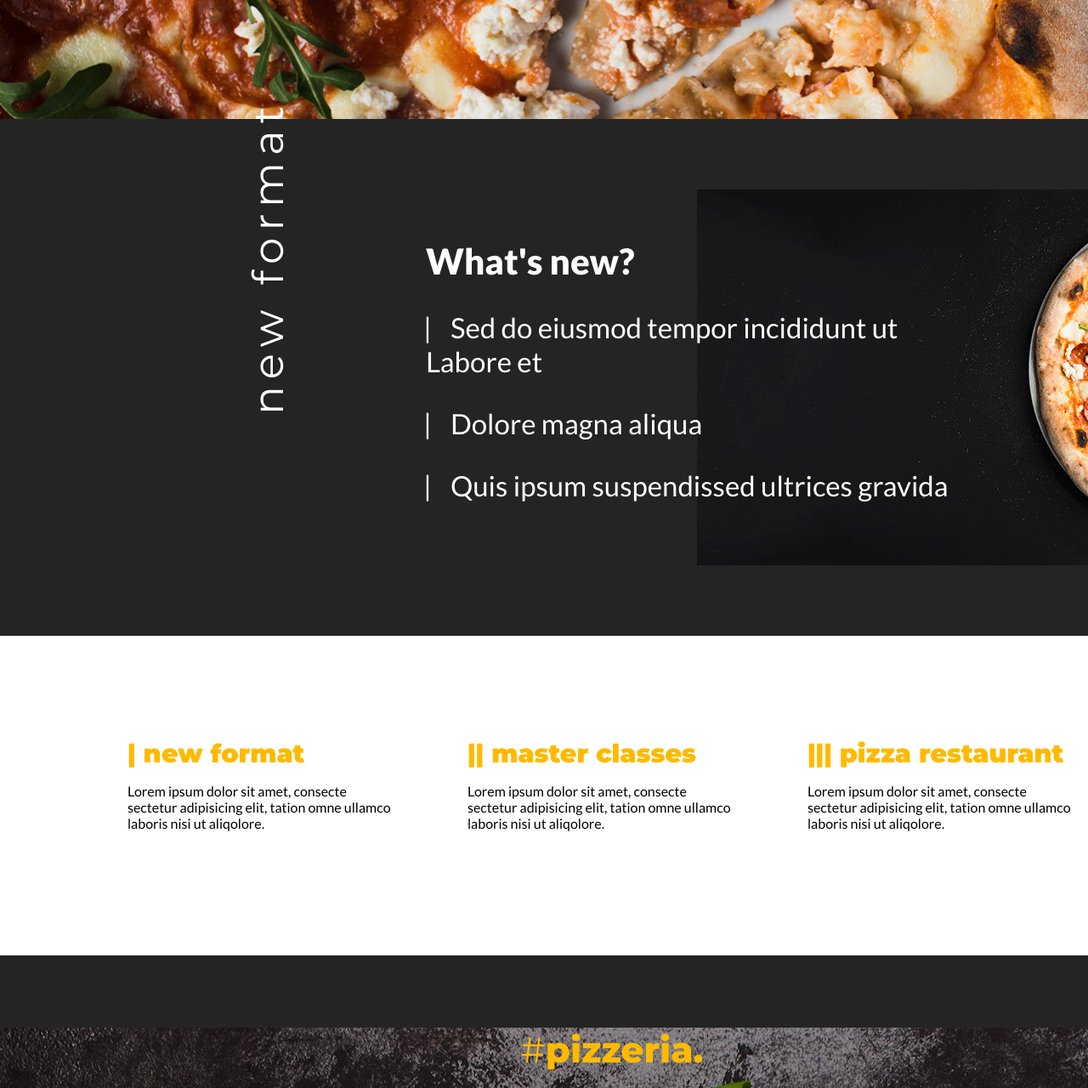
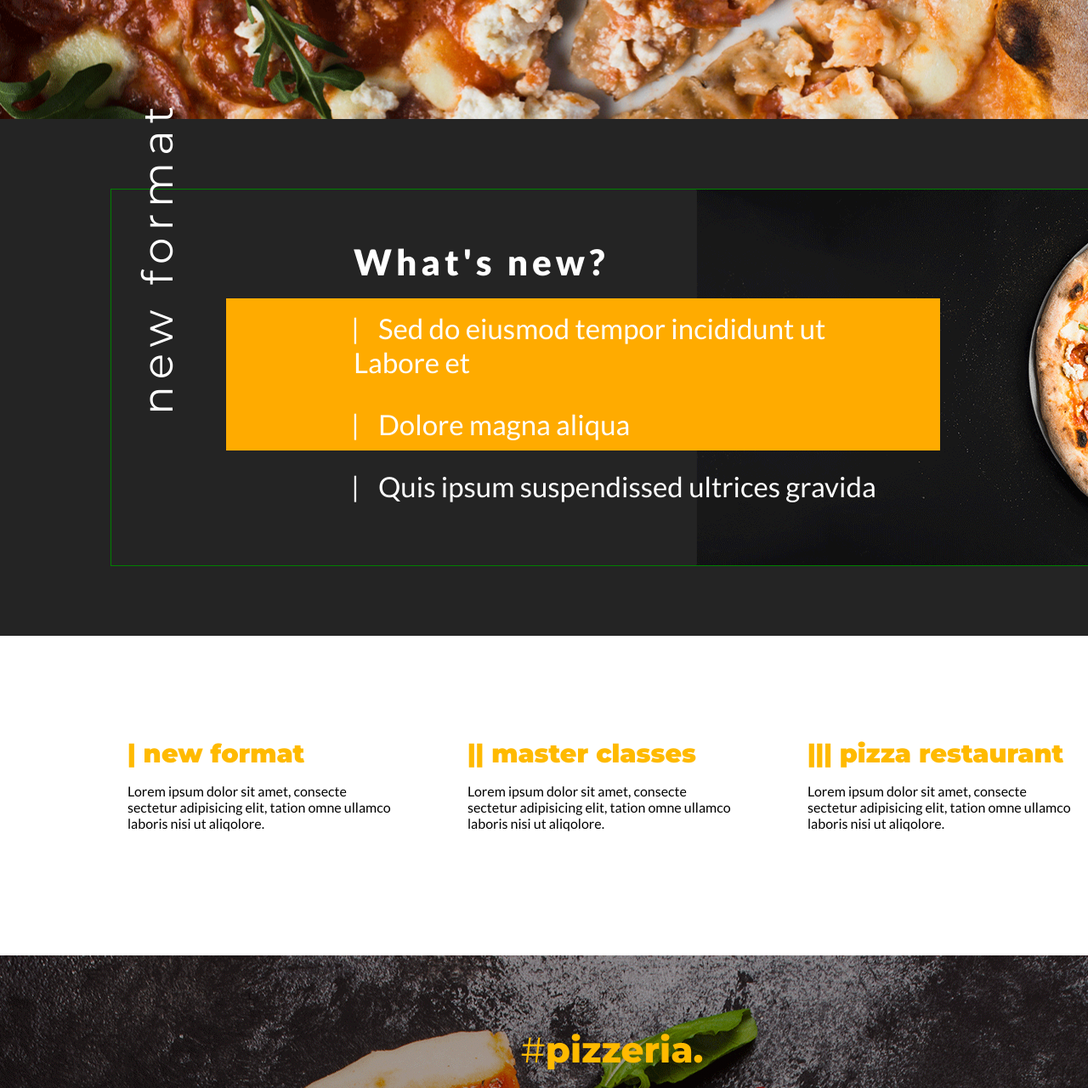
Before and after one commit to marina-russ/moody-food-pixel-perfect, a plain HTML site: page index.html in a window 1280 px wide. Shown: the part 660-1940 px from the top of the page at 85% size. Drawn offline with Linux system fonts and the light colour scheme.

Commit message:
completes group 2 decorative box

```diff
--- a/index.html
+++ b/index.html
@@ -46,8 +46,9 @@
     </div>
 
     <div class="group2">
+      <p class="group2-decorative-header">New format</p>
       <div class="group2-content clearfix">
-        <p class="group2-decorative-header">New format</p>
+
         <div class="group2-text">
           <h3>What's new?</h3>
           <p>Sed do eiusmod tempor incididunt ut Labore et</p>
--- a/styles.css
+++ b/styles.css
@@ -174,7 +174,9 @@ nav {
 }
 
 .group2-content {
+  height: 444px;
   margin-left: 130px;
+  border: 1px solid green;
 }
 
 .group2-decorative-header {
@@ -191,14 +193,24 @@ nav {
 .group2-text {
   font-family: "Lato";
   font-weight: 300;
-  float: left;
   margin-top: 60px;
-  width: 625px;
+  margin-left: 135px;
+  padding-left: 150px;
+  padding-right: 40px;
+  width: 840px;
+  background: linear-gradient(
+    to bottom,
+    rgba(255, 171, 0, 0) 22%,
+    rgba(255, 171, 0, 1) 22%,
+    rgba(255, 171, 0, 1) 80%,
+    rgba(255, 171, 0, 0) 80%
+  );
 }
 
 .group2 h3 {
   font-size: 42px;
   font-weight: 900;
+  letter-spacing: 5px;
 }
 
 .group2-text p {
@@ -257,7 +269,8 @@ nav {
   color: var(--yellow-accent);
   text-transform: lowercase;
   text-align: center;
-  margin: 85px 0 0 0;
+  padding: 85px 0 0 0;
+  margin: 0;
 }
 
 .menu-logo-weight {
@@ -293,6 +306,7 @@ nav {
   grid-template-columns: auto 110px;
   grid-template-rows: 122px 122px 122px 100px;
   margin: 60px 250px 0 40px;
+  padding: 72px 0 0;
 }
 
 /* --- ACCENT BAR --- */
@@ -301,9 +315,9 @@ nav {
   background: linear-gradient(
     to right,
     rgba(255, 218, 0, 0) 18%,
-    rgba(255, 218, 0, 1) 19%,
+    rgba(255, 218, 0, 1) 18%,
     rgba(255, 218, 0, 1) 85%,
-    rgba(255, 218, 0, 0) 86%
+    rgba(255, 218, 0, 0) 85%
   );
 }
 
```
